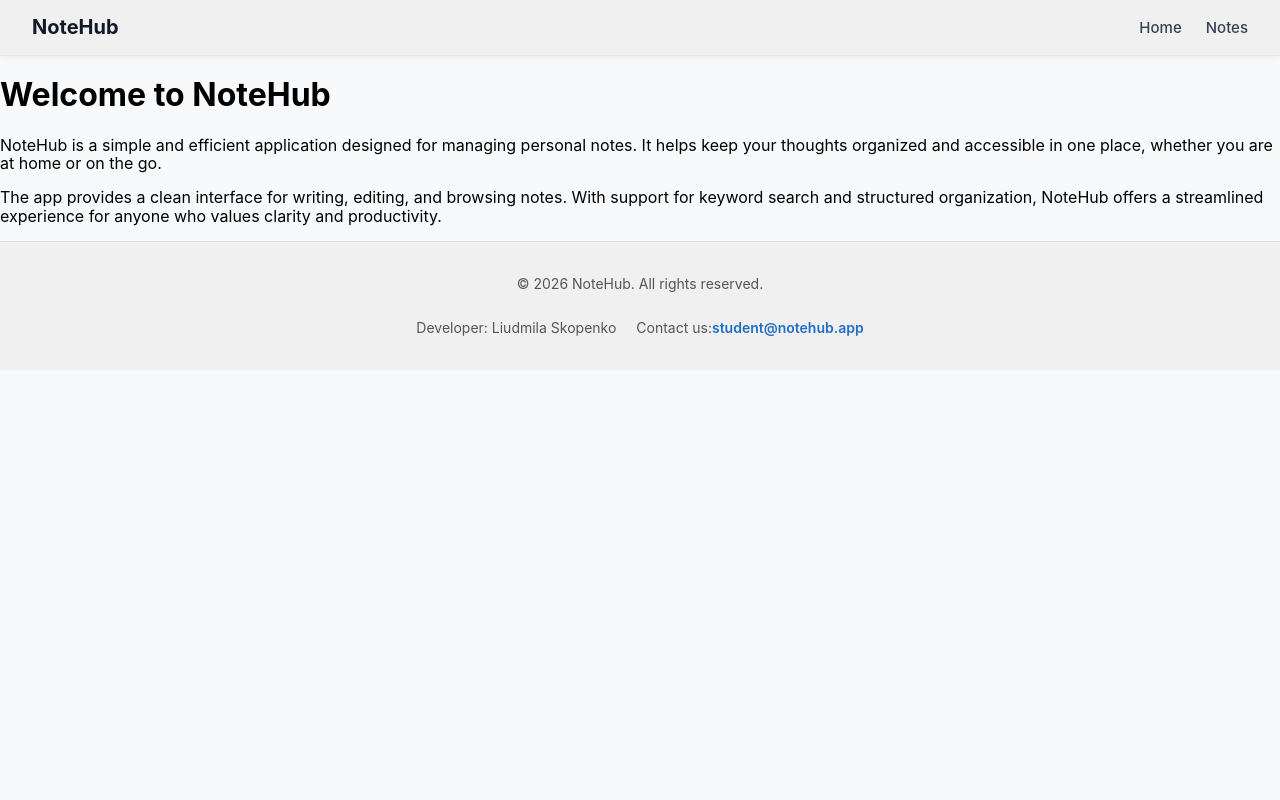
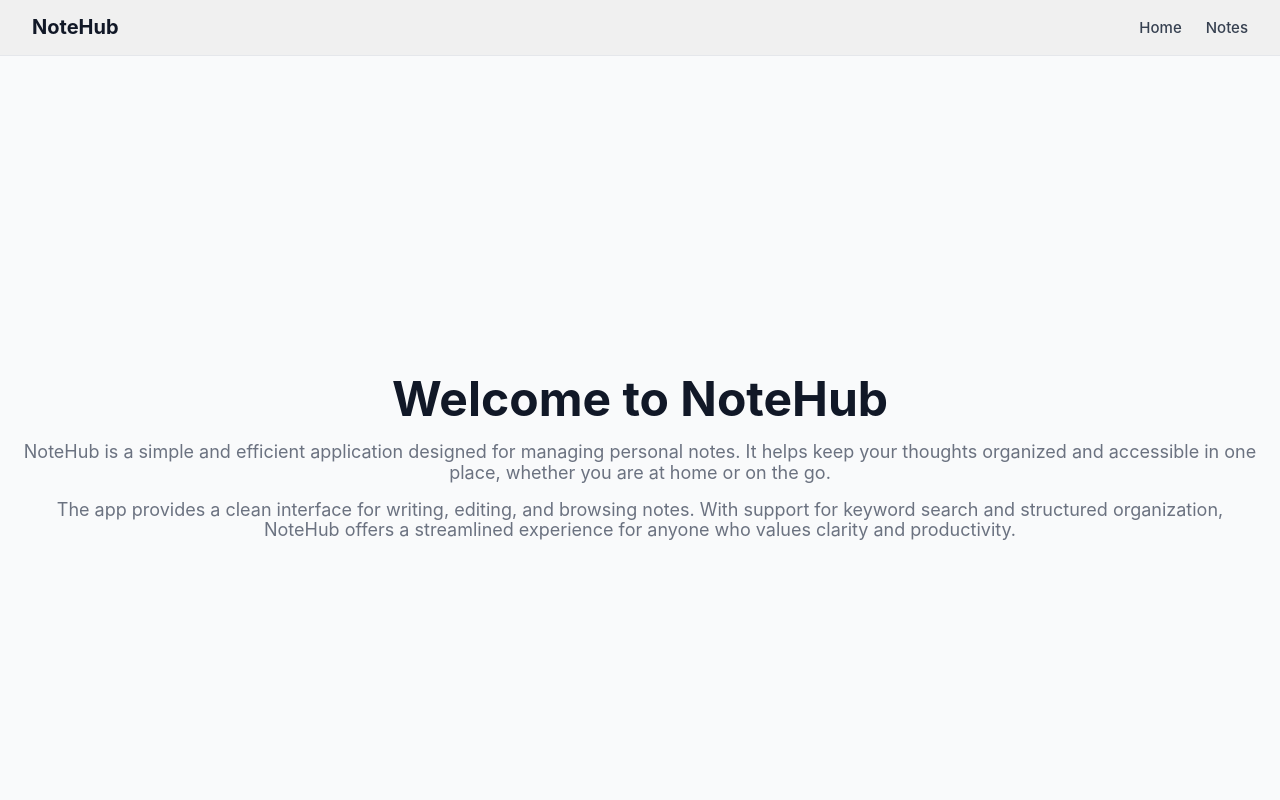
Before and after one commit to LudSkop/07-routing-nextjs, a Next.js app: page / in a window 1280 px wide. Shown: the top 800 px of the page. Built offline with nearby package versions, Linux system fonts and the light colour scheme.

Commit message:
added sidebar

```diff
--- /dev/null
+++ b/app/notes/filter/LayoutNotes.module.css
@@ -0,0 +1,19 @@
+.container {
+  display: flex;
+  flex-direction: row;
+  flex: 1;
+}
+
+.sidebar {
+  width: 250px;
+  background-color: #2c2c2c;
+  color: white;
+  padding: 16px;
+  display: flex;
+  flex-direction: column;
+  border-right: 1px solid #ddd;
+}
+
+.notesWrapper {
+  width: 100%;
+}
--- a/app/page.module.css
+++ b/app/page.module.css
@@ -0,0 +1,24 @@
+.container {
+  min-height: 100vh;
+  display: flex;
+  flex-direction: column;
+  justify-content: center;
+  align-items: center;
+  gap: 16px;
+  text-align: center;
+  background-color: #f9fafb;
+  padding: 20px;
+}
+
+.title {
+  font-size: 48px;
+  font-weight: 700;
+  color: #111827;
+  margin: 0;
+}
+
+.description {
+  font-size: 18px;
+  color: #6b7280;
+  margin: 0;
+}
--- a/components/Header/Header.tsx
+++ b/components/Header/Header.tsx
@@ -14,7 +14,7 @@ const Header = () => {
             <Link href="/">Home</Link>
           </li>
           <li>
-            <Link href="/notes">Notes</Link>
+            <Link href="/notes/filter/all">Notes</Link>
           </li>
         </ul>
       </nav>
--- a/lib/api.ts
+++ b/lib/api.ts
@@ -1,5 +1,4 @@
 import axios from "axios";
-
 import type { CreateNotePayload, Note } from "../types/note";
 
 const token = process.env.NEXT_PUBLIC_NOTEHUB_TOKEN;
@@ -12,7 +11,9 @@ const authHeader = {
 export interface FetchNotesParams {
   page?: number;
   search?: string;
+  tag?: string;
 }
+
 export interface FetchNotesResponse {
   notes: Note[];
   totalPages: number;
@@ -26,6 +27,7 @@ export const fetchNotes = async (
       perPage: 12,
       page: params.page ?? 1,
       ...(params.search && { search: params.search }),
+      ...(params.tag && { tag: params.tag }),
     },
     headers: authHeader,
   });
```
Also changed, not shown: app/not-found.tsx (added, +14 -0 lines), app/notes/Notes.client.tsx (+7 -3 lines), app/notes/filter/@sidebar/SidebarNotes.module.css (added, +23 -0 lines), app/notes/filter/@sidebar/default.tsx (added, +25 -0 lines), app/notes/filter/[...slug]/page.tsx (added, +27 -0 lines), app/notes/filter/layout.tsx (added, +14 -0 lines).
